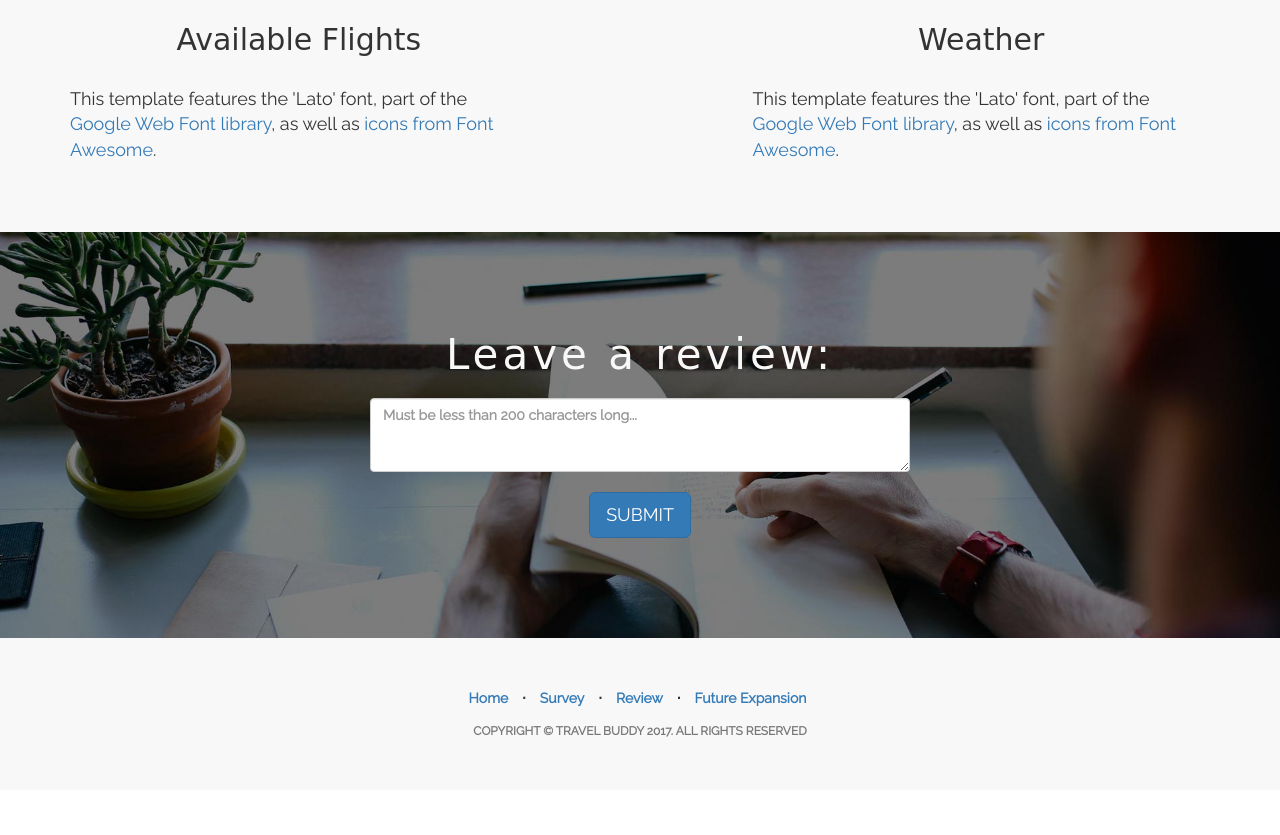
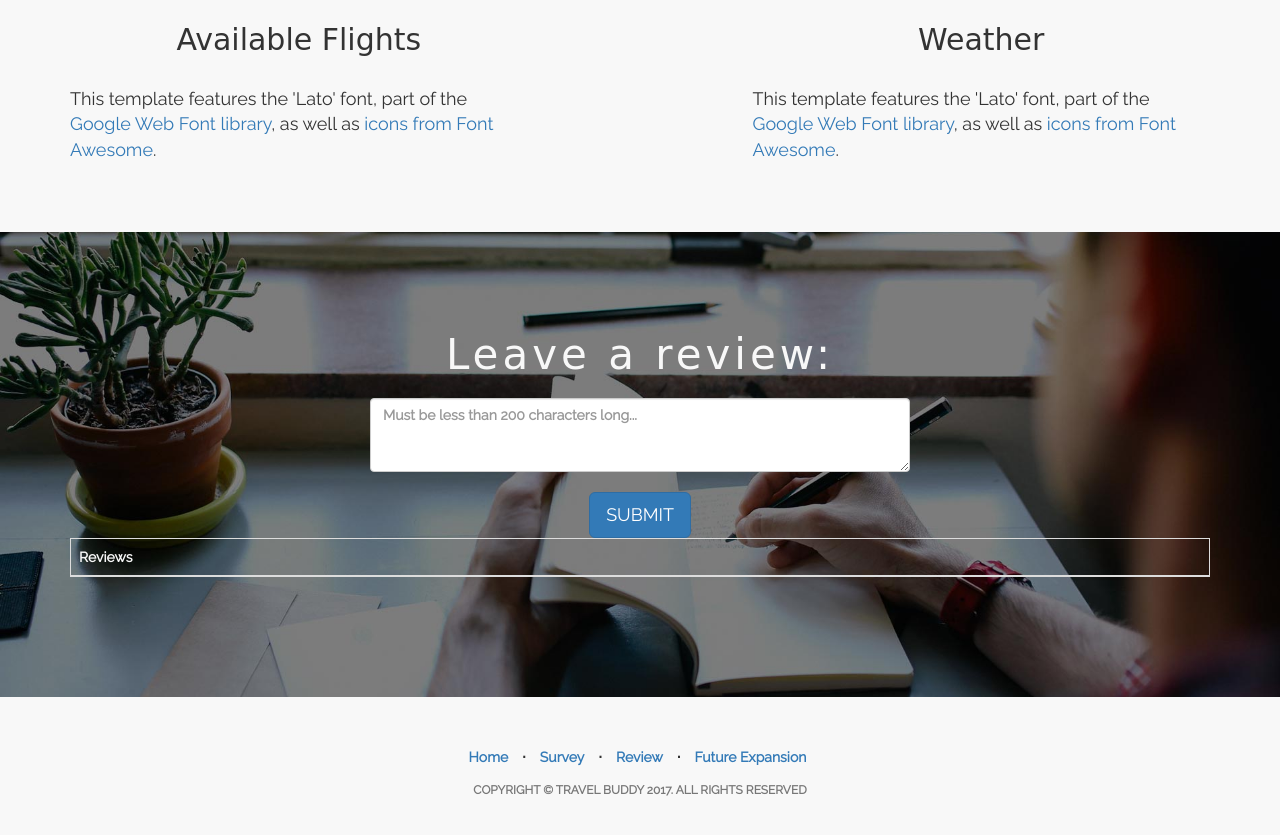
Before and after one commit to jstriker84/TeamShortBus, a website: page app/public/survey.html in a window 1280 px wide. Shown: the part 1586-2421 px from the top of the page. Before the commit the page ends 2376 px from the top, so only its background shows below. Drawn offline with Linux system fonts and the light colour scheme; some packages are replaced by stand-ins of ours; a web font is replaced by a local one.

Commit message:
reviews table working

```diff
--- a/app/public/assets/css/landing-page.css
+++ b/app/public/assets/css/landing-page.css
@@ -176,3 +176,7 @@ footer {
 p.copyright {
     margin: 15px 0 0;
 }
+
+.tblReview {
+    text-align: left;
+}
--- a/app/public/js/app.js
+++ b/app/public/js/app.js
@@ -136,11 +136,12 @@ $( document ).ready(function() {
     console.log("three - make model")
     console.log(newReview)
 
+    $.post("/api/newReview", newReview, function() {
 
-    $.post("/api/newReview", newReview, function() {
-      console.log("in")
+      $("#reviews").append('<tr><td class="tblReview">'+newReview.review+'</td></tr>')
+
     });
-    console.log("out")
+
    });
 
 
--- a/app/public/survey.html
+++ b/app/public/survey.html
@@ -284,6 +284,26 @@
                 </div>
             </div>
              <!-- /.row -->
+
+            <div class="row">
+                <div class="col-lg-12 text-center">
+
+  <table class="table table-bordered"">
+    <thead>
+      <tr>
+        <th>Reviews</th>
+      </tr>
+    </thead>
+    <tbody id="reviews">
+
+    </tbody>
+  </table>
+
+                </div>
+            </div>
+             <!-- /.row -->
+
+
         </div>
         <!-- /.container -->
     </div>
```
